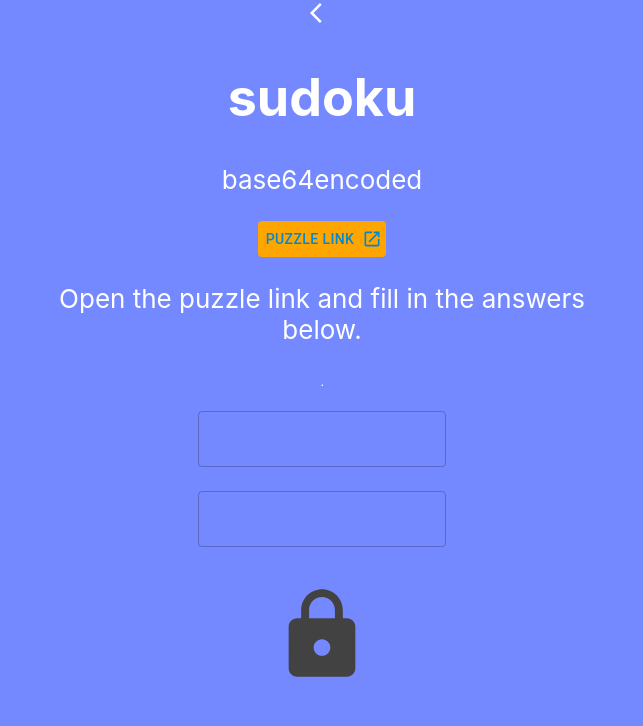
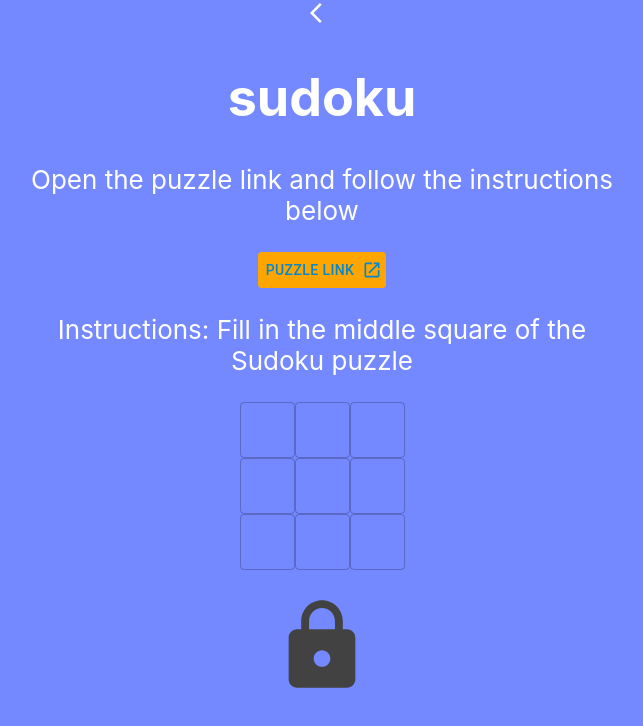
Before and after one commit to b2simms/valentinesday, a React (Create React App) app in the folder web/: page / in a window 1280 px wide. Both pictures are taken after a click on the element 562 px from the left and 150 px from the top of the page. Shown: the top 726 px of the page, without its empty margins (318-961 px from the left). Built offline with nearby package versions, Linux system fonts and the light colour scheme.

Commit message:
Adding guess and check to sudoku form

```diff
--- a/web/public/test1_sudoku.json
+++ b/web/public/test1_sudoku.json
@@ -5,7 +5,7 @@
         {
             "type": "sudoku",
             "link": "S3 hosted public",
-            "text": "base64encoded",
+            "text": "Fill in the middle square of the Sudoku puzzle",
             "answers": [
                 {
                     "label": "Top Left",
@@ -21,6 +21,36 @@
                     "label": "Top Right",
                     "value": "3",
                     "validationType": "strict"
+                },
+                {
+                    "label": "Middle Left",
+                    "value": "4",
+                    "validationType": "strict"
+                },
+                {
+                    "label": "Middle Middle",
+                    "value": "5",
+                    "validationType": "strict"
+                },
+                {
+                    "label": "Middle Right",
+                    "value": "6",
+                    "validationType": "strict"
+                },
+                {
+                    "label": "Bottom Left",
+                    "value": "7",
+                    "validationType": "strict"
+                },
+                {
+                    "label": "Bottom Middle",
+                    "value": "8",
+                    "validationType": "strict"
+                },
+                {
+                    "label": "Bottom Right",
+                    "value": "9",
+                    "validationType": "strict"
                 }
             ]
         },
--- a/web/src/Pages/AnswerForm.css
+++ b/web/src/Pages/AnswerForm.css
@@ -18,7 +18,7 @@ body {
 .Answers {
   text-align: center;
   display: flex;
-  flex-direction: column;
+  flex-direction: row;
   margin: auto;
 }
 
@@ -35,17 +35,17 @@ body {
     inset 10px 10px 15px rgba(70, 70, 70, 0.12);
 }
 
-.Lock {
+.LockActiveGreen {
   border-radius: 50%;
   height: 10px;
   width: 10px;
 
   box-shadow: 0 0 0 0 rgb(0, 255, 0);
   transform: scale(1);
-  animation: pulse 2s infinite;
+  animation: pulseGreen 2s infinite;
 }
 
-@keyframes pulse {
+@keyframes pulseGreen {
   0% {
     transform: scale(0.90);
     box-shadow: 0 0 0 0 rgba(0, 255, 0, 0.3);
@@ -65,6 +65,36 @@ body {
   }
 }
 
+.LockActiveRed {
+  border-radius: 50%;
+  height: 10px;
+  width: 10px;
+
+  box-shadow: 0 0 0 0 rgb(255, 0, 0);
+  transform: scale(1);
+  animation: pulseRed 0.8s infinite;
+}
+
+@keyframes pulseRed {
+  0% {
+    transform: scale(0.90);
+    box-shadow: 0 0 0 0 rgba(255, 0, 0, 0.3);
+    background-color: rgba(255, 0, 0, 0.2);
+  }
+
+  70% {
+    transform: scale(1.1);
+    box-shadow: 0 0 0 20px rgba(255, 0, 0, 0.1);
+    background-color: rgba(255, 0, 0, 0.1);
+  }
+
+  100% {
+    transform: scale(0.90);
+    box-shadow: 0 0 0 0 rgba(255, 0, 0, 0);
+    background-color: rgba(255, 0, 0, 0.1);
+  }
+}
+
 @media screen and (min-width: 600px) {
   .Click-box {
     width: 100px;
--- a/web/src/Pages/AnswerForm.js
+++ b/web/src/Pages/AnswerForm.js
@@ -2,7 +2,7 @@ import './AnswerForm.css';
 import React, { useState, useEffect, useRef } from 'react';
 import { Button, Link } from '@mui/material';
 import OpenInNewIcon from '@mui/icons-material/OpenInNew';
-import { green, grey } from '@mui/material/colors';
+import { green, grey, red } from '@mui/material/colors';
 import FuzzySet from 'fuzzyset.js';
 import AnswerField from './AnswerField';
 import SingleNumberField from './SingleNumberField';
@@ -13,6 +13,9 @@ import ArrowBackIosIcon from '@mui/icons-material/ArrowBackIos';
 import Modal from '@mui/material/Modal';
 import Box from '@mui/material/Box';
 import CelebrationIcon from '@mui/icons-material/Celebration';
+import Grid from '@mui/material/Grid';
+
+const SINGLE_BOX_WIDTH_PX = 55;
 
 const style = {
   position: 'absolute',
@@ -28,10 +31,11 @@ const style = {
 
 function AnswerForm() {
 
-  const answerRef = useRef('');
+  const guessRef = useRef('');
   const [puzzle, setPuzzle] = useState({});
-  const [answers, setAnswers] = useState([]);
+  const [guesses, setGuesses] = useState([]);
   const [allCorrect, setAllCorrect] = useState(false);
+  const [allGuessed, setAllGuesses] = useState(false);
   const navigate = useNavigate();
   const [open, setOpen] = React.useState(false);
   const openModal = () => setOpen(true);
@@ -56,15 +60,20 @@ function AnswerForm() {
   }, []);
 
   useEffect(() => {
-    setAnswers(puzzle?.answers?.map(i => false));
+    setGuesses(puzzle?.answers?.map((i) => {
+      return {
+        guess: '',
+        correct: false
+      }
+    }));
     if (puzzle?.answers?.length === 0) {
       setAllCorrect(true);
     }
   }, [puzzle]);
 
   useEffect(() => {
-    answerRef.current = answers;
-  }, [answers]);
+    guessRef.current = guesses;
+  }, [guesses]);
 
   const onPuzzleCompleteClick = () => {
     let localCount = localStorage.getItem('PUZZLE_COMPLETED_COUNT');
@@ -95,34 +104,43 @@ function AnswerForm() {
     // check that answer
     const res = checkAnswer(obj?.value, guess, obj?.validationType === 'strict');
     // create new array and use ref to get most current
-    const newAnswers = [...answerRef.current];
-    newAnswers[key] = res ? res : false;
-    setAnswers(newAnswers);
+    const newGuesses = [...guessRef.current];
+    newGuesses[key] = {
+      guess,
+      correct: res ? res : false
+    }
+    setGuesses(newGuesses);
     // set correct
-    const isCorrect = newAnswers.reduce((r, acc) => r && acc, true);
-    setAllCorrect(isCorrect)
+    const isIncorrect = newGuesses.find(e => e.correct === false) ? true : false;
+    setAllCorrect(!isIncorrect);
+    // set guesses
+    const isMissingGuess = newGuesses.find(e => e.guess === '') ? true : false;
+    setAllGuesses(!isMissingGuess);
   }
 
   const renderAnswers = (answrs) => {
+    if (!answrs || answrs.length === 0) {
+      return ``;
+    }
     const htmlAnswers = [];
     // render by type
     if (puzzle?.type === 'sudoku') {
-      for (let i = 0; i < answrs.length - 1; i++) {
-        const item = answrs[i];
-        if (i % 3 === 0) {
-          htmlAnswers.push(<hr />)
-        }
-        htmlAnswers.push(
-          <div className='spacer' key={item.label + '_' + i}>
+      return <Grid container
+        spacing={{ xs: 0, sm: 0, md: 0 }}
+        columns={{ xs: 12, sm: 12, md: 12 }}
+        style={{ margin: 'auto', width: `${3 * SINGLE_BOX_WIDTH_PX}px` }}>
+        {answrs.map((_, index) => (
+          <Grid item xs={4} sm={4} md={4} key={index}>
             <SingleNumberField
-              answerKey={i}
+              answerKey={index}
               notifyAnswer={notifyAnswer}
+              width={SINGLE_BOX_WIDTH_PX}
             />
-          </div>);
-      }
-      return htmlAnswers;
+          </Grid>
+        ))}
+      </Grid>
     } else {
-      for (let i = 0; i < answrs.length - 1; i++) {
+      for (let i = 0; i < answrs.length; i++) {
         const item = answrs[i];
         htmlAnswers.push(
           <div className='spacer' key={item.label + '_' + i}>
@@ -138,24 +156,39 @@ function AnswerForm() {
     }
   }
 
+  const renderCorrect = () => {
+    if (allCorrect) {
+      return <LockOpenIcon
+        className='LockActiveGreen'
+        onClick={openModal}
+        style={{ height: "100px", width: "100px", color: green[500], cursor: 'pointer' }} />
+    } else if (allGuessed) {
+      return <LockIcon className='LockActiveRed' style={{ height: "100px", width: "100px", color: red[800] }} />
+    } else {
+      return <LockIcon style={{ height: "100px", width: "100px", color: grey[800] }} />
+    }
+  }
+
   const backButton = () => navigate('/');
 
   return (
     <div className="App">
       <div onClick={backButton} style={{ cursor: 'pointer' }}><ArrowBackIosIcon /></div>
       <h1>{puzzle.type}</h1>
-      <p>{puzzle.text}</p>
+      <p>Open the puzzle link and follow the instructions below</p>
       <p>
         <Link href={puzzle.link} rel="noreferrer" target="_blank" underline="none">
           <Button color="info" style={{ backgroundColor: "orange" }} endIcon={<OpenInNewIcon />}>Puzzle Link</Button>
         </Link>
       </p>
-      <p>Open the puzzle link and fill in the answer{puzzle?.answers?.length > 1 && `s`} below.</p>
+      <p>
+        Instructions: {puzzle.text}
+      </p>
       <div className='Answers'>
-        {answers && renderAnswers(answers)}
+        {puzzle && renderAnswers(puzzle.answers)}
       </div>
       <p>
-        {allCorrect ? <LockOpenIcon className='Lock' onClick={openModal} style={{ height: "100px", width: "100px", color: green[500], cursor: 'pointer' }} /> : <LockIcon style={{ height: "100px", width: "100px", color: grey[800] }} />}
+        {renderCorrect()}
       </p>
       <Modal
         open={open}
--- a/web/src/Pages/SingleNumberField.js
+++ b/web/src/Pages/SingleNumberField.js
@@ -3,7 +3,8 @@ import TextField from '@mui/material/TextField';
 
 export default function SingleNumberField({
     answerKey,
-    notifyAnswer
+    notifyAnswer,
+    width
 }) {
     const [value, setValue] = useState(null);
     const [lastValidValue, setLastValidValue] = useState(null);
@@ -11,22 +12,31 @@ export default function SingleNumberField({
     const onChange = (e) => {
         const re = /^[1-9\b]+$/;
 
-        // if value is not blank, then test the regex
-        if (e.target.value === '' || re.test(e.target.value)) {
+        // check if blank
+        if (e.target.value === '') {
+            setValue('');
+            setLastValidValue('');
+            notifyAnswer(answerKey, '');
+            return;
+        }
+        // check if valid input
+        if (re.test(e.target.value)) {
             const singleNumber = e.target.value[e.target.value.length - 1];
             setValue(singleNumber);
             setLastValidValue(singleNumber);
+            notifyAnswer(answerKey, singleNumber);
         } else {
-            setValue(lastValidValue ? lastValidValue : '');
+            const currentValue = lastValidValue ? lastValidValue : '';
+            setValue(currentValue);
+            notifyAnswer(answerKey, currentValue);
         }
     }
 
     return (
         <TextField
-            name="maxNodeSelectedCount"
             onChange={onChange}
             value={value}
-            InputProps={{ inputProps: { min: 1, max: 9 } }}
+            style={{ width: `${width}px` }}
         />
     );
 }
```
